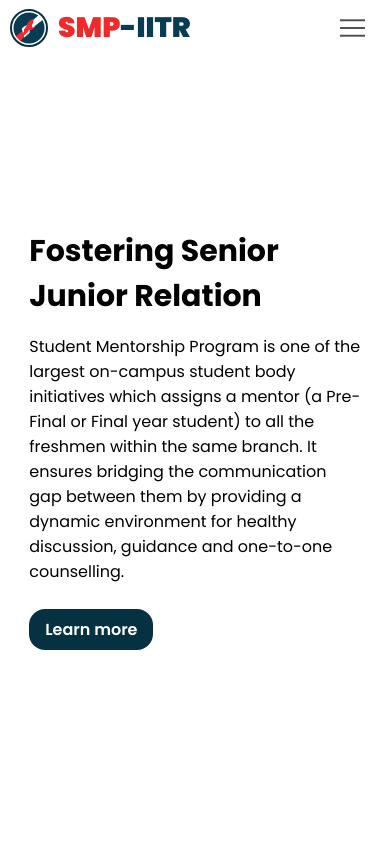
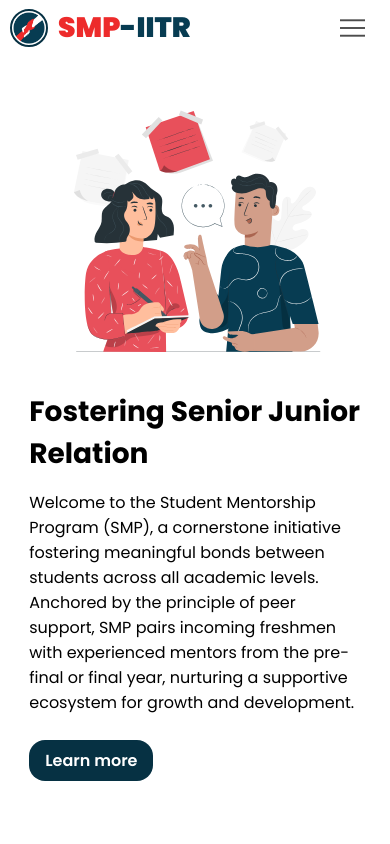
Before and after one commit to Student-Mentorship-Programme/smp-main, a Next.js app: page / in a window 390 px wide. Shown: the top 844 px of the page. Built offline with nearby package versions, Linux system fonts and the light colour scheme.

Commit message:
HomePage Responsiveness Fixes

```diff
--- a/src/_components/common/Footer/Footer.jsx
+++ b/src/_components/common/Footer/Footer.jsx
@@ -14,9 +14,7 @@ import { useLayoutEffect } from "react";
 const Footer = () => {
     const pathname = usePathname();
     useLayoutEffect(() => {
-    if (pathname === "/about-us"
-      && window.innerWidth >= 906
-    ) {
+        if (pathname === "/about-us" && window.innerWidth >= 906) {
             let footer_body = document.getElementsByClassName(styles.footer)[0];
             footer_body.style.display = "none";
         }
@@ -29,7 +27,10 @@ const Footer = () => {
         { icon: twitterIcon, link: "https://twitter.com/home?lang=en" },
         { icon: instagramIcon, link: "https://www.instagram.com/smp_iitr/" },
         { icon: gmailIcon, link: gmailComposeLink },
-    { icon: facebookIcon, link: "https://www.facebook.com/MentorshipIITR/" },
+        {
+            icon: facebookIcon,
+            link: "https://www.facebook.com/MentorshipIITR/",
+        },
         {
             icon: linkedinIcon,
             link: "https://www.linkedin.com/company/smpiitr/mycompany/",
@@ -57,9 +58,11 @@ const Footer = () => {
                     </div>
                     <div className={styles.footer_main_left_text}>
                         <span>
-              It is one of the largest on-campus student body initiatives which
-              assigns a mentor (a Pre-Final or Final year student) to all the
-              freshmen within the same branch.
+                            The Student Mentorship Program is an initiative
+                            under the aegis of the Dean of Students' Welfare
+                            that aims to create a structured student body to
+                            foster healthy interaction between the juniors and
+                            the seniors of the institute
                         </span>
                     </div>
                     <div className={styles.footer_main_left_button}>
@@ -72,16 +75,20 @@ const Footer = () => {
                     <div className={styles.footer_middle_container}>
                         <div className={styles.footer_middle_content}>
                             <div>Help</div>
-              <Link href={gmailComposeLink} target="_blank"><span>Contact Us</span></Link>
-              <Link href="/coming-soon" ><span>Become a Mentor</span></Link>
-
+                            <Link href={gmailComposeLink} target="_blank">
+                                <span>Contact Us</span>
+                            </Link>
+                            <Link href="/coming-soon">
+                                <span>Become a Mentor</span>
+                            </Link>
                         </div>
                         <div className={styles.footer_middle_content}>
                             <div>Visit</div>
                             <span>Office of DoSW</span>
                             <span>
                                 Indian Institute of Technology Roorkee <br />
-                Roorkee, Haridwar District, Uttarakhand, India <br />
+                                Roorkee, Haridwar District, Uttarakhand, India{" "}
+                                <br />
                                 Pin: 24667
                             </span>
                         </div>
@@ -91,7 +98,11 @@ const Footer = () => {
                     <div className={styles.footer_main_right_icons}>
                         {socialMediaLinks.map((object, index) => {
                             return (
-                <Link key={index} href={object.link} target="_blank">
+                                <Link
+                                    key={index}
+                                    href={object.link}
+                                    target="_blank"
+                                >
                                     <Image src={object.icon} />
                                 </Link>
                             );
--- a/src/_components/pages/Home/Card/EventCards/Card.module.css
+++ b/src/_components/pages/Home/Card/EventCards/Card.module.css
@@ -40,3 +40,9 @@
     font-weight: 600;
     color: black;
 }
+
+@media screen and (max-width: 576px) {
+    .card_container {
+        width: 60%;
+    }
+}
--- a/src/_components/pages/Home/Home.jsx
+++ b/src/_components/pages/Home/Home.jsx
@@ -120,13 +120,20 @@ const Index = () => {
                                 styles.main_first_container_content_title_area_description
                             }
                         >
-                            Student Mentorship Program is one of the largest
-                            on-campus student body initiatives which assigns a
-                            mentor (a Pre-Final or Final year student) to all
-                            the freshmen within the same branch. It ensures
-                            bridging the communication gap between them by
-                            providing a dynamic environment for healthy
-                            discussion, guidance and one-to-one counselling.
+                            Welcome to the Student Mentorship Program (SMP), a
+                            cornerstone initiative fostering meaningful bonds
+                            between students across all academic levels.
+                            Anchored by the principle of peer support, SMP pairs
+                            incoming freshmen with experienced mentors from the
+                            pre-final or final year, nurturing a supportive
+                            ecosystem for growth and development.
+                            {/* <br /> <br />
+                            At SMP, we go beyond conventional mentorship by
+                            cultivating a dynamic environment ripe for engaging
+                            discussions, personalized guidance, and one-on-one
+                            counseling. Our aim is to bridge the gap between
+                            seniors and juniors, promoting open communication,
+                            mutual respect, and collaborative learning. */}
                         </div>
                         <div
                             className={
--- a/src/_components/pages/Home/Home.module.css
+++ b/src/_components/pages/Home/Home.module.css
@@ -1,12 +1,13 @@
 /* Main Body */
 .main {
     background-color: #ffffff;
-    padding: 10px 0px 100px 0;
+    padding: 10px 0px 10px 0;
 }
 /* First Section */
 
 .main_first_container {
     display: flex;
+    /* display: none; */
     justify-content: center;
     align-items: center;
     height: 100vh;
@@ -75,6 +76,13 @@
     align-items: center;
     height: 80vh;
     margin: 0 0 100px 0;
+}
+
+.main_second_container_content {
+    display: flex;
+    flex-direction: column;
+    align-items: center;
+    justify-content: center;
 }
 
 .main_second_container_content_heading {
@@ -229,10 +237,13 @@
 @media screen and (max-width: 768px) {
     .main_first_container_content {
         width: 100%;
+        flex-direction: column;
+        align-items: center;
     }
 
     .main_first_container_content_title_area {
         width: 85%;
+        order: 2;
     }
 
     .main_first_container_content_title_area_button button {
@@ -241,7 +252,8 @@
     }
 
     .main_first_container_image {
-        display: none;
+        /* display: none; */
+        width: 75%;
     }
 
     .main_fourth_container_content_heading {
@@ -251,21 +263,36 @@
 
 @media screen and (max-width: 576px) {
     .main_first_container_content_title_area_heading {
-        font-size: 30px;
+        font-size: 28px;
     }
 
     .main_first_container_content_title_area_description {
         font-size: 16px;
     }
 
+    .main_second_container {
+        margin: 500px 0;
+    }
+
     .main_second_container_content_heading span {
-        font-size: 30px;
+        font-size: 28px;
+    }
+
+    .main_second_container_content_cards {
+        flex-direction: column;
+        align-items: center;
+        justify-content: flex-start;
+    }
+
+    .main_second_container_content_cards div {
+        margin-right: 0;
+        margin-bottom: 40px;
     }
 
     .main_third_container {
         justify-content: flex-start;
         margin: 0px;
-        height: 77.5vh;
+        height: 55vh;
     }
 
     .main_fourth_container {
@@ -273,6 +300,6 @@
     }
 
     .main_fourth_container_content_heading {
-        font-size: 30px;
+        font-size: 28px;
     }
 }
```
Lines whose indentation alone changed are shown as unchanged.
